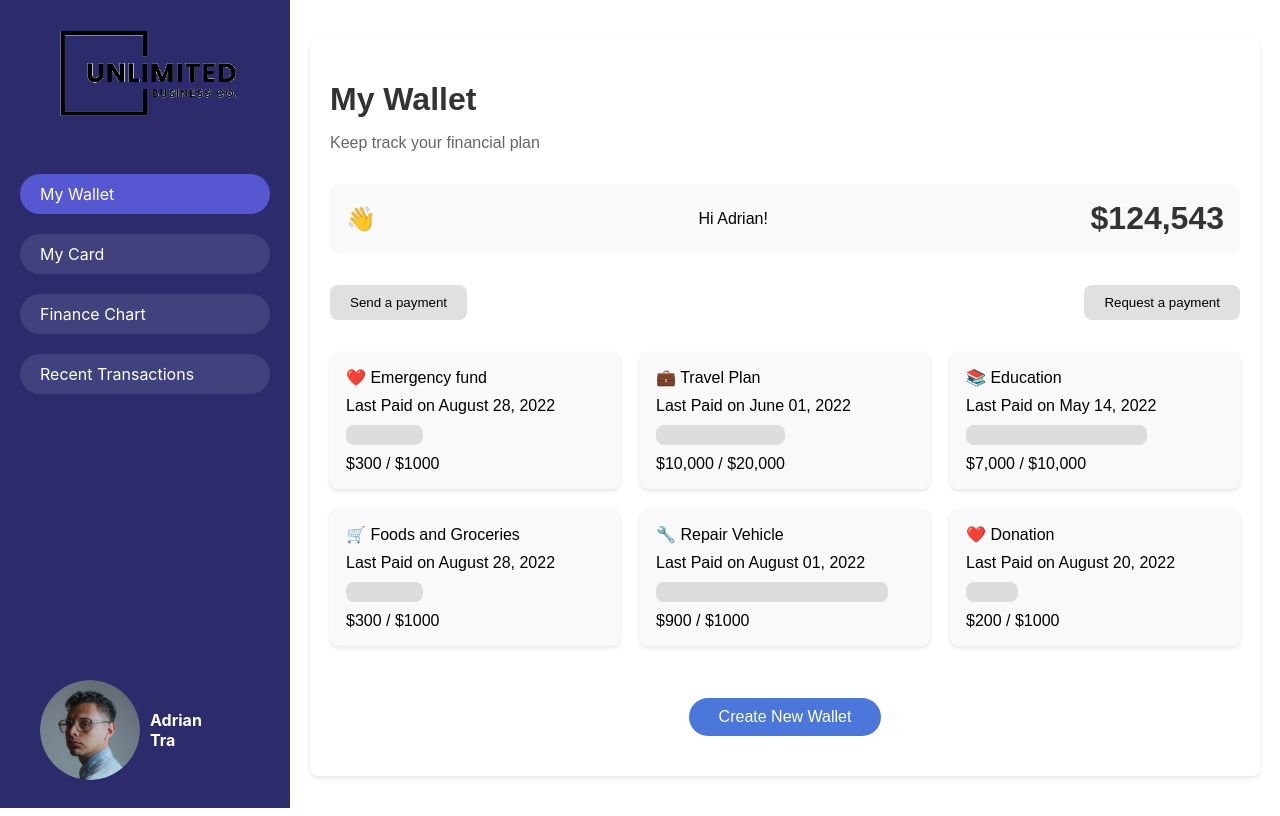
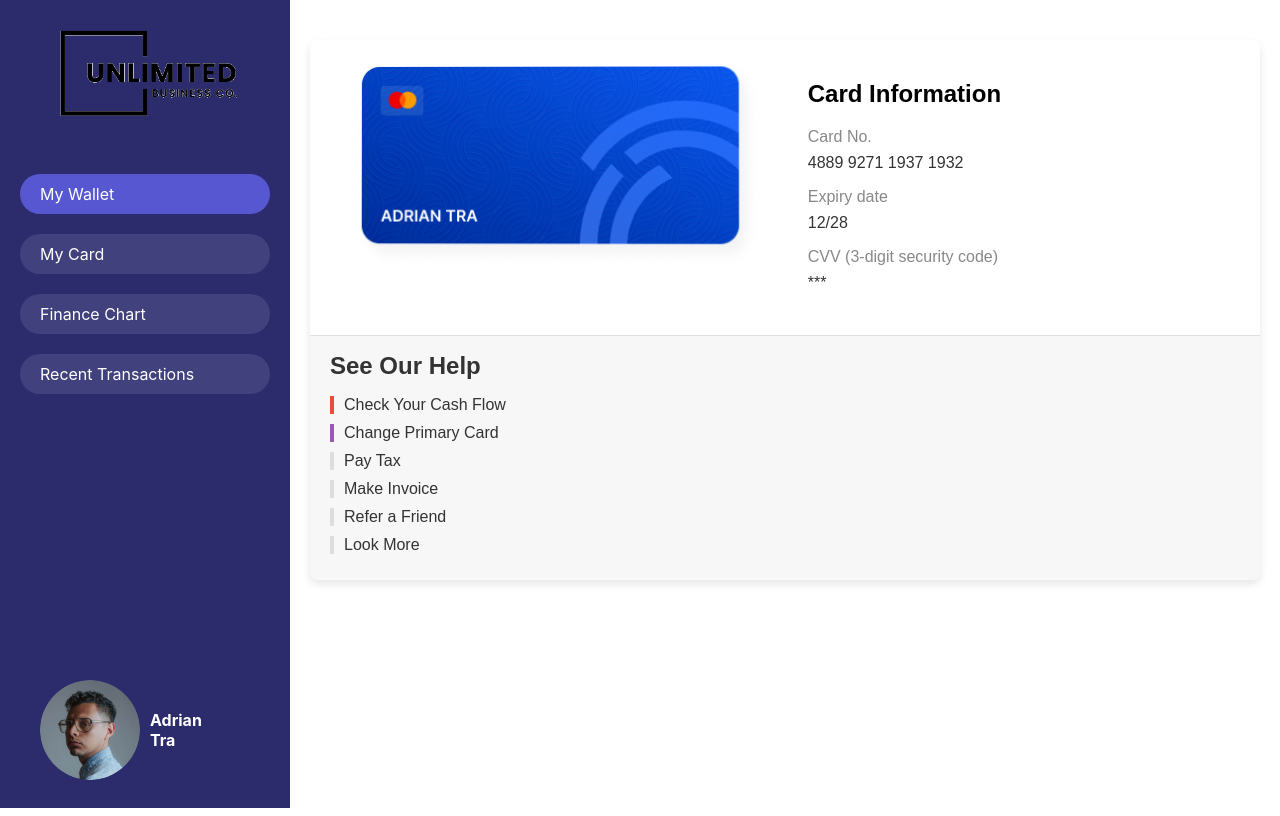
Before and after one commit to Ali-H-Hassan/Finance, a React (Create React App) app in the folder frontend/: page / in a window 1280 px wide. Built offline with nearby package versions, Linux system fonts and the light colour scheme.

Commit message:
Frontend <> Styling MyCard page

```diff
--- a/frontend/src/App.js
+++ b/frontend/src/App.js
@@ -1,6 +1,7 @@
 import React from "react";
 import Sidebar from "./components/Sidebar/Sidebar";
 import MyWallet from "./components/MyWallet/MyWallet";
+import MyCard from "./components/MyCard/MyCard";
 import "./App.css";
 
 function App() {
@@ -9,7 +10,7 @@ function App() {
       <div className="app-layout">
         <Sidebar />
         <div className="main-content">
-          <MyWallet />
+          <MyCard />
         </div>
       </div>
     </div>
--- a/frontend/src/components/MyCard/MyCard.css
+++ b/frontend/src/components/MyCard/MyCard.css
@@ -0,0 +1,120 @@
+.my-card {
+  font-family: "Arial", sans-serif;
+  background-color: #fff;
+  border-radius: 8px;
+  box-shadow: 0 4px 8px rgba(0, 0, 0, 0.1);
+  overflow: hidden;
+  display: flex;
+  flex-direction: column;
+  margin: 20px auto;
+}
+
+.my-card h1 {
+  color: #333;
+  padding: 16px 20px;
+  margin: 0;
+  background-color: #f7f7f7;
+  border-bottom: 1px solid #e0e0e0;
+}
+
+.card-container {
+  display: flex;
+  justify-content: space-around;
+  padding: 20px;
+}
+
+.card-preview {
+  width: 45%;
+  display: flex;
+  flex-direction: column;
+  justify-content: space-between;
+}
+
+.card-preview .card-name {
+  font-size: 1.2rem;
+  color: white;
+  padding-top: 1.5rem;
+}
+
+.card-details {
+  width: 45%;
+}
+
+.card-info {
+  margin-bottom: 1rem;
+}
+
+.card-info span:first-child {
+  display: block;
+  color: #888;
+  margin-bottom: 0.5rem;
+}
+
+.card-info span:last-child {
+  display: block;
+  color: #333;
+}
+
+.personalize-button {
+  text-align: center;
+  background-color: #4b77da;
+  color: white;
+  padding: 10px;
+  border-radius: 20px;
+  cursor: pointer;
+  border: none;
+}
+
+.help-links {
+  background-color: #f7f7f7;
+  border-top: 1px solid #e0e0e0;
+  padding: 16px 20px;
+}
+
+.help-links h2 {
+  color: #333;
+  margin: 0 0 16px 0;
+}
+
+.help-links ul {
+  list-style: none;
+  padding: 0;
+  margin: 0;
+}
+
+.help-links li {
+  margin-bottom: 12px;
+  padding-left: 24px;
+  position: relative;
+  color: #333;
+  cursor: pointer;
+}
+
+.help-links ul {
+  list-style: none;
+  padding: 0;
+}
+
+.help-links li {
+  border-left: 4px solid #ddd;
+  margin-bottom: 10px;
+  padding-left: 10px;
+}
+
+.help-links li:nth-child(1) {
+  border-color: #e74c3c;
+}
+.help-links li:nth-child(2) {
+  border-color: #9b59b6;
+}
+
+@media (max-width: 768px) {
+  .card-container {
+    flex-direction: column;
+  }
+
+  .card-preview,
+  .card-details {
+    width: 100%;
+  }
+}
--- a/frontend/src/components/MyCard/MyCard.jsx
+++ b/frontend/src/components/MyCard/MyCard.jsx
@@ -1,13 +1,10 @@
 import React from "react";
 import "./MyCard.css";
-import Card from "../Assets/Card.png";
+import Card from "../Assets/Credit card.png";
 
 function MyCard() {
   return (
     <div className="my-card">
-      <h1>My Card</h1>
-      <p>Keep track your financial plan</p>
-
       <div className="card-container">
         <div className="card-preview">
           <img src={Card} alt="Card" />
@@ -27,9 +24,6 @@ function MyCard() {
             <span>CVV (3-digit security code)</span>
             <span>***</span>
           </div>
-          <button className="personalize-button">
-            See how we can personalize your account:
-          </button>
         </div>
       </div>
 
```
